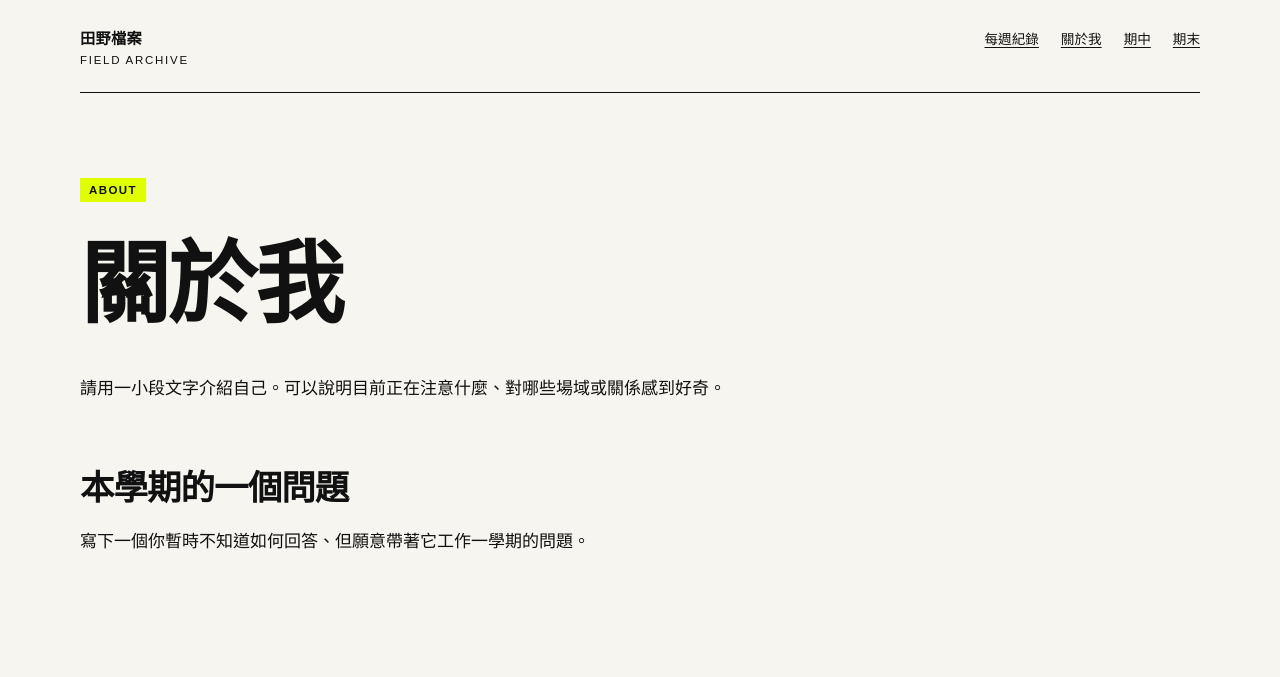
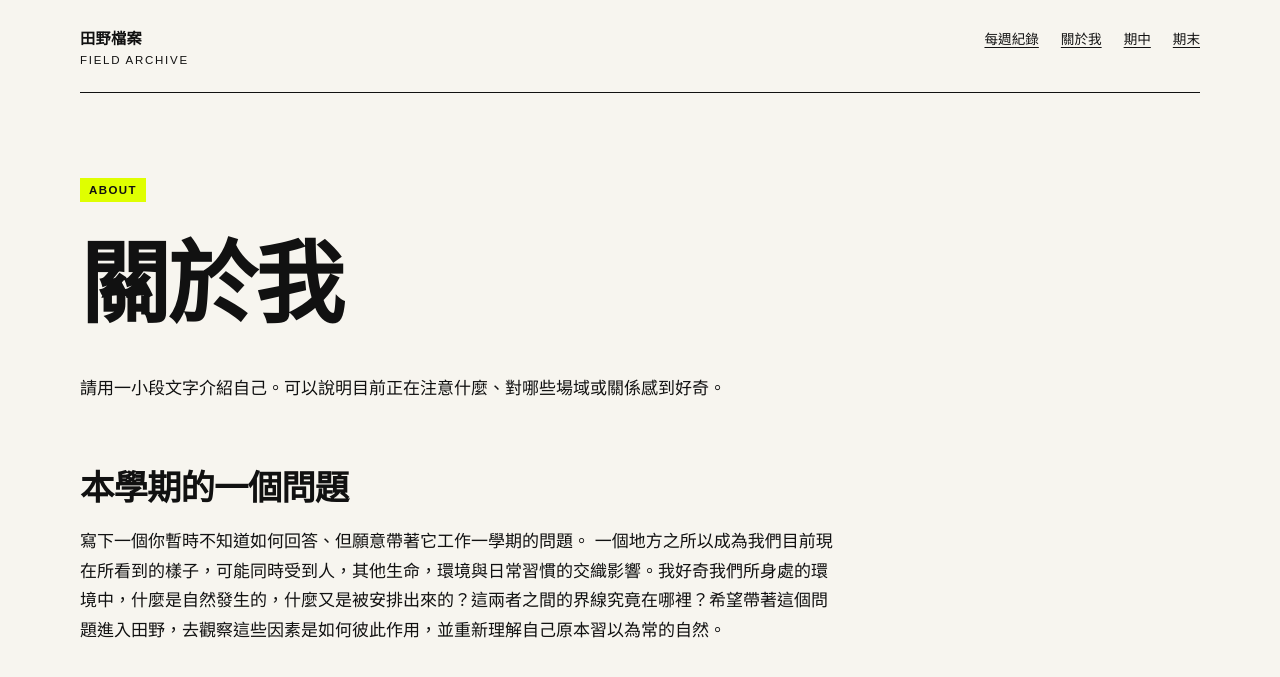
Before and after one commit to yychan27/fieldworkarchive, a Jekyll site: the page built from about.md, in a window 1280 px wide. Shown: the top 677 px of the page. Built offline with Jekyll 4.4.1, drawn with Linux system fonts in a browser that asks for light colours.

Commit message:
Update about.md

```diff
--- a/about.md
+++ b/about.md
@@ -12,3 +12,4 @@ permalink: /about/
 ## 本學期的一個問題
 
 寫下一個你暫時不知道如何回答、但願意帶著它工作一學期的問題。
+一個地方之所以成為我們目前現在所看到的樣子，可能同時受到人，其他生命，環境與日常習慣的交織影響。我好奇我們所身處的環境中，什麼是自然發生的，什麼又是被安排出來的？這兩者之間的界線究竟在哪裡？希望帶著這個問題進入田野，去觀察這些因素是如何彼此作用，並重新理解自己原本習以為常的自然。
```
